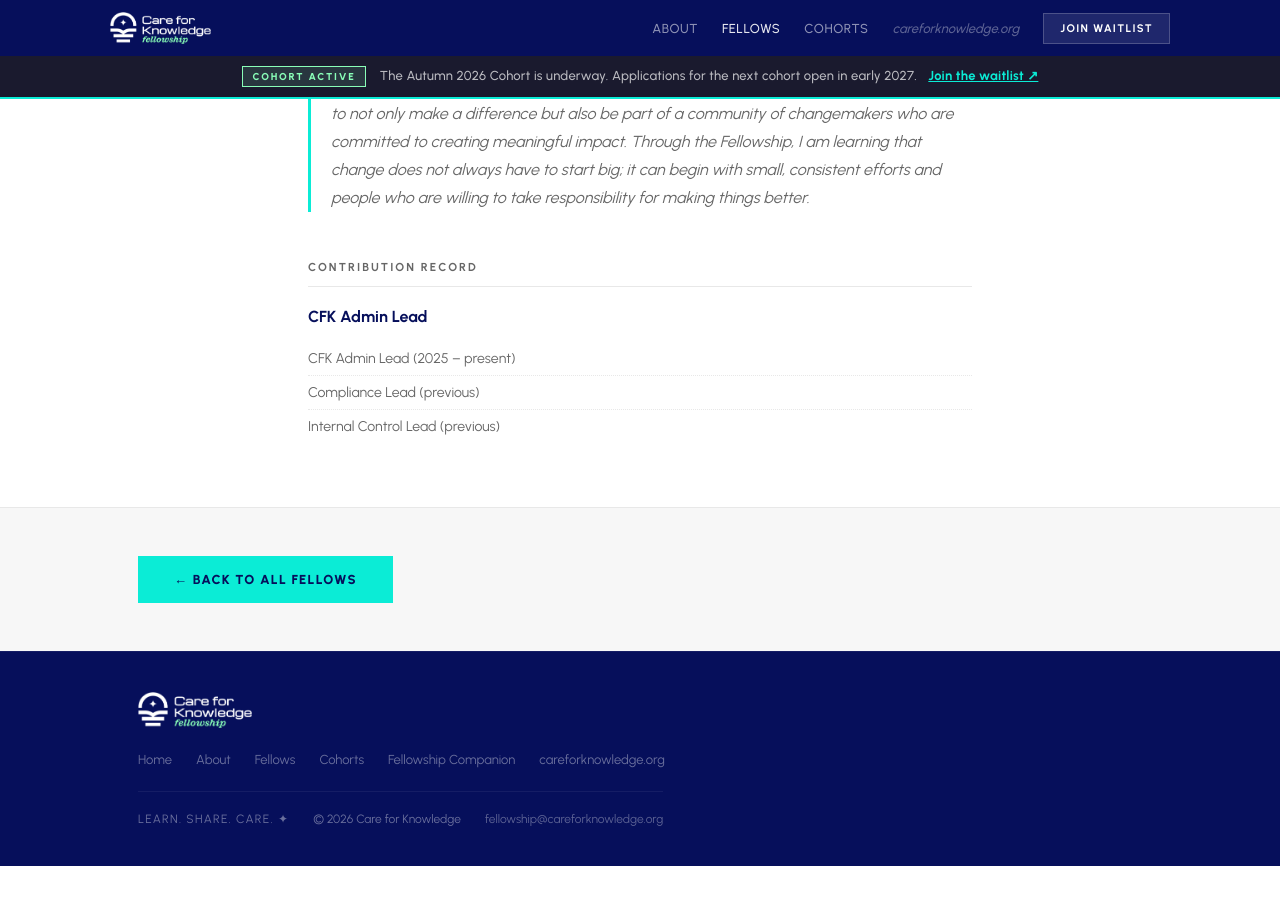
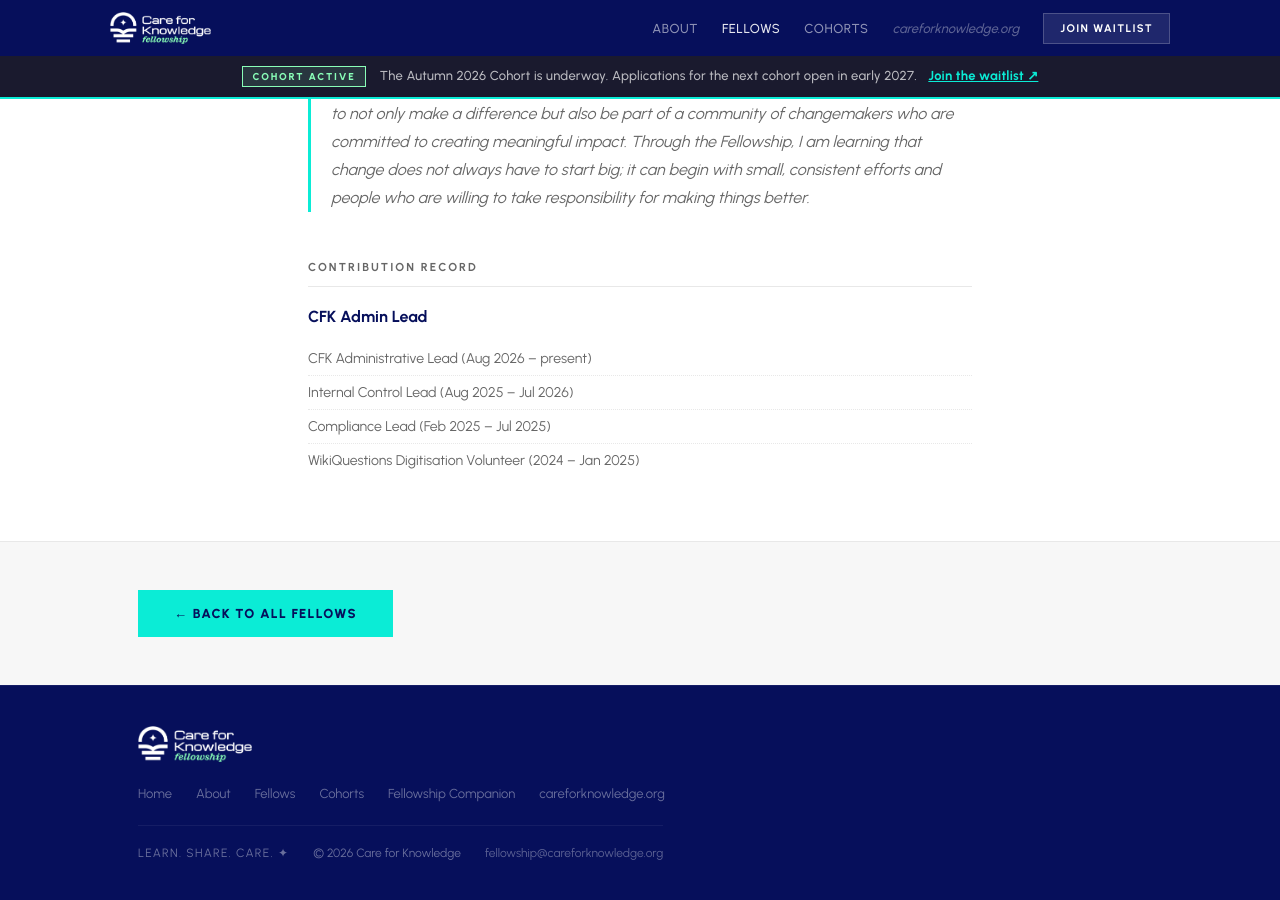
Before and after one commit to JoshuaOlu/cfk-fellowship-website, a Jekyll site: the page built from _fellows/peace-oyegbola.md, in a window 1280 px wide and 900 px high, scrolled down 832 px. Built offline with Jekyll 4.4.1, drawn with Linux system fonts in a browser that asks for light colours; before the commit the page ends 1698 px from its top, so only the background shows below that.

Commit message:
Updated Paulina and Peace

```diff
--- a/_data/fellows/paulina-ojo.yml
+++ b/_data/fellows/paulina-ojo.yml
@@ -17,7 +17,8 @@ exited: ""
 current_role: "WikiQuestions Sourcing & Scanning Fellow"
 other_roles: []
 timeline:
-  - "WikiQuestions Sourcing & Scanning Fellow (2025 – present)"
+  - "WikiQuestions Sourcing & Scanning Fellow (Feb 2025 – present)"
+  - "WikiQuestions Digitisation Volunteer (2024 – Jan 2025)"
 
 # ── PROFILE ──────────────────────────────────────
 bio: "Paulina is an Associate Fellow at the CFK Fellowship and currently volunteers under the WikiQuestions programme, where she supports the sourcing and scanning of past examination questions. She joined CFK in 2024 as part of the founding WikiQuestions digitisation team and has since remained engaged with the organisation, building relationships with members of the team while continuing to contribute to its work."
--- a/_data/fellows/peace-oyegbola.yml
+++ b/_data/fellows/peace-oyegbola.yml
@@ -17,9 +17,10 @@ exited: ""
 current_role: "CFK Admin Lead"
 other_roles: []
 timeline:
-  - "CFK Admin Lead (2025 – present)"
-  - "Compliance Lead (previous)"
-  - "Internal Control Lead (previous)"
+  - "CFK Administrative Lead (Aug 2026 – present)"
+  - "Internal Control Lead (Aug 2025 – Jul 2026)"
+  - "Compliance Lead (Feb 2025 – Jul 2025)"
+  - "WikiQuestions Digitisation Volunteer (2024 – Jan 2025)"
 
 # ── PROFILE ──────────────────────────────────────
 bio: "Peace Oyegbola is an Associate Fellow contributing to the CFK Fellowship through her work in compliance, internal controls, and administrative support. She joined CFK in 2024 as part of the founding WikiQuestions digitisation volunteer team and has since taken on broader responsibilities within the organisation. She is passionate about developing systems that make organisations more effective, accountable, and impactful. Her work is guided by a desire to use knowledge, structure, and collaboration to help people and communities grow sustainably."
```
Also changed, not shown: scripts/fellow-updates.csv (+2 -2 lines).
